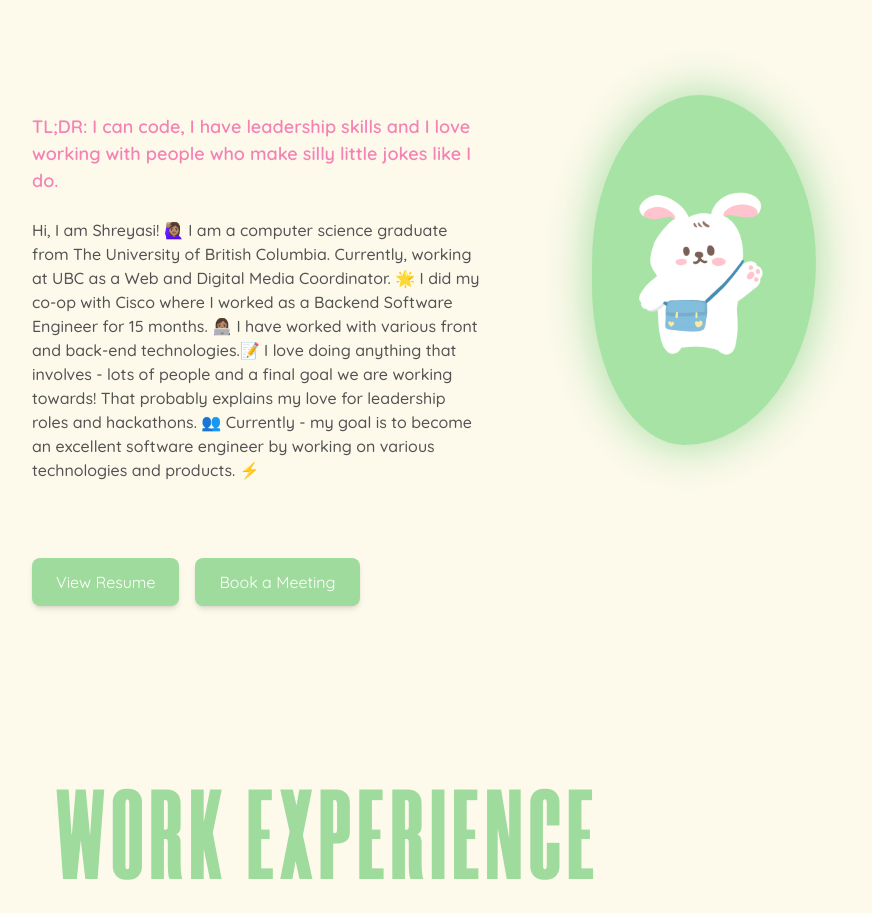
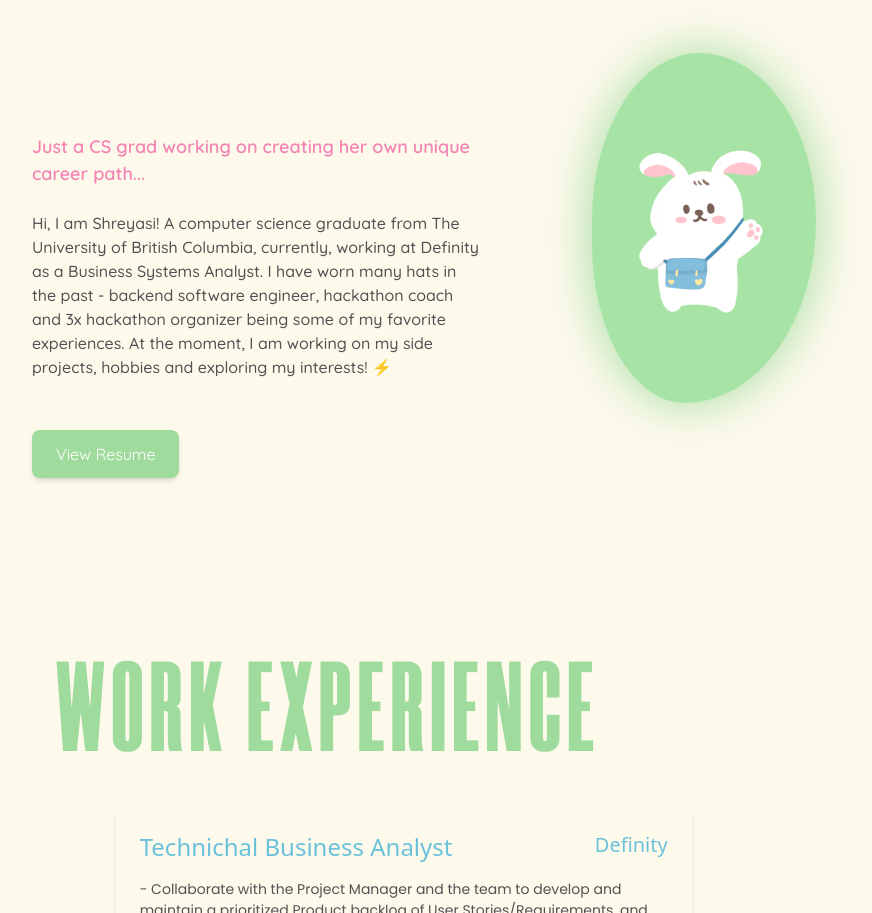
Before and after one commit to shreyasichauhan19/ShreyasiChauhan, a React (Vite) app: page / in a window 1280 px wide. Shown: the part 923-1836 px from the top of the page, without its empty margins (160-1032 px from the left). Built offline with nearby package versions, Linux system fonts and the light colour scheme; a web font is replaced by a local one.

Commit message:
About section update

```diff
--- a/src/Constants/constants.js
+++ b/src/Constants/constants.js
@@ -97,7 +97,7 @@ const icons = {
 
 const introduction = {
   text: [
-    "TL;DR: I can code, I have leadership skills and I love working with people who make silly little jokes like I do.", "Hi, I am Shreyasi! 🙋🏽‍♀️ I am a computer science graduate from The University of British Columbia. Currently, working at UBC as a Web and Digital Media Coordinator. 🌟 I did my co-op with Cisco where I worked as a Backend Software Engineer for 15 months. 👩🏽‍💻 I have worked with various front and back-end technologies.📝 I love doing anything that involves - lots of people and a final goal we are working towards! That probably explains my love for leadership roles and hackathons. 👥 Currently - my goal is to become an excellent software engineer by working on various technologies and products. ⚡️",
+    "Just a CS grad working on creating her own unique career path...", "Hi, I am Shreyasi! A computer science graduate from The University of British Columbia, currently, working at Definity as a Business Systems Analyst. I have worn many hats in the past - backend software engineer, hackathon coach and 3x hackathon organizer being some of my favorite experiences.  At the moment, I am working on my side projects, hobbies and exploring my interests! ⚡️",
   ],
 };
 
--- a/src/Pages/About.jsx
+++ b/src/Pages/About.jsx
@@ -40,7 +40,7 @@ const About = () => {
             </div>
           </div>
         </div>
-        <div className="w-full mt-[8%] text-left">
+        <div className="w-full mt-[3%] text-left">
             <a
               href="https://www.notion.so/shreyasic/Resume-3b7a6149c32340f28e8cf4e5e1ab2f5b"
               target="_blank" // Opens the link in a new tab
@@ -58,12 +58,7 @@ const About = () => {
             target="_blank"
             rel="noopener noreferrer"
           >
-            <button
-              className="bg-primary-400 text-white px-6 py-3 rounded-lg shadow-md hover:bg-primary-500 transition duration-300 ml-4"
-              style={{ fontFamily: "Quicksand", color: "white" }}
-            >
-              Book a Meeting
-            </button>
+
           </a>
         </div>
       </div>
```
